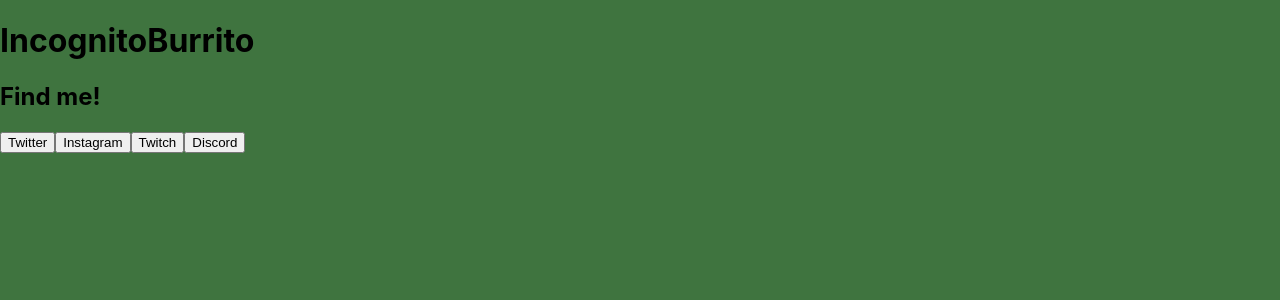
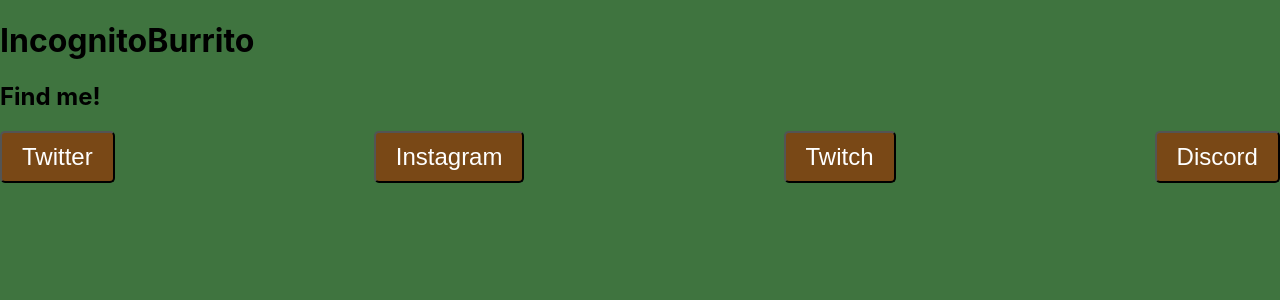
Before and after one commit to Zxygrade/Personal-Website, a React (Create React App) app: page / in a window 1280 px wide. Shown: the top 300 px of the page. Built offline with nearby package versions, Linux system fonts and the light colour scheme.

Commit message:
test  styling on buttons

```diff
--- a/src/components/Home.css
+++ b/src/components/Home.css
@@ -1,13 +1,30 @@
 body {
     background-color: rgb(63, 116, 63);
   }
-  /* .SocialButton {
+  .button.is-primary {
+    background-color: #804311e3;
+    color: #fff;
+    padding: 10px 20px;
+    border-radius: 5px;
+  }
+  .button.is-large {
+    font-size: 24px;
+  }
+  .button.is-dark {
+    background-color: #333;
+    color: #fff;
+  }
+  .button-container{
+    display: flex;
+    justify-content: space-between;
+  }
+  .SocialButton {
     display: inline-block;
-    padding: 10px 20px;
+
     background-color: #995618;
     color: rgb(35, 143, 31);
     border: none;
-    border-radius: 5px;
+
     font-size: 18px;
     text-align: center;
     text-decoration: none;
@@ -18,4 +35,4 @@
   .SocialButton:hover {
     background-color: #995618;
     transform: scale(1.05);
-  } */
+  }
--- a/src/components/Home.js
+++ b/src/components/Home.js
@@ -47,10 +47,13 @@
                 <button className="link-button is-dark">{link.name}</button>
                 </button>
               ))} */}
-              <button className="button is-primary is-large" onClick={()=>openLink("https://allmylinks.com/link/out?id=2jf0lz-1vg6i-1kupr78")}>Twitter</button>
+              <div className="button-container">
+                <button className="button is-primary is-large" onClick={()=>openLink("https://allmylinks.com/link/out?id=2jf0lz-1vg6i-1kupr78")}>Twitter</button>
               <button className="button is-primary is-large" onClick={()=>openLink("https://www.instagram.com/the_incognito_burrito_/")}>Instagram</button>
               <button className="button is-primary is-large" onClick={()=>openLink("https://www.twitch.tv/the_incognito_burrito")}>Twitch</button>
               <button className="button is-primary is-large" onClick={()=>openLink("https://allmylinks.com/link/out?id=1vswkfo-1vfhl-1fe1x3b")}>Discord</button>
+              </div>
+
             </div>
           </div>
         </div>
```
